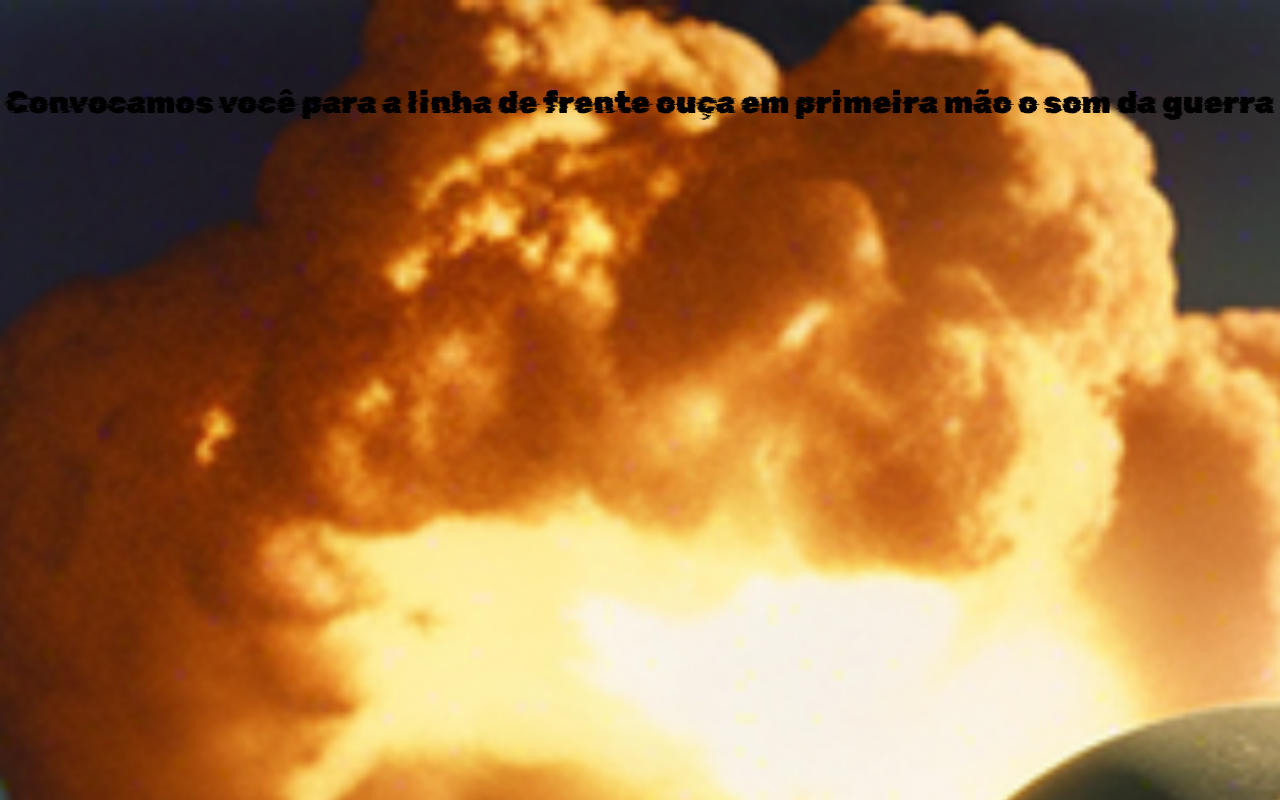
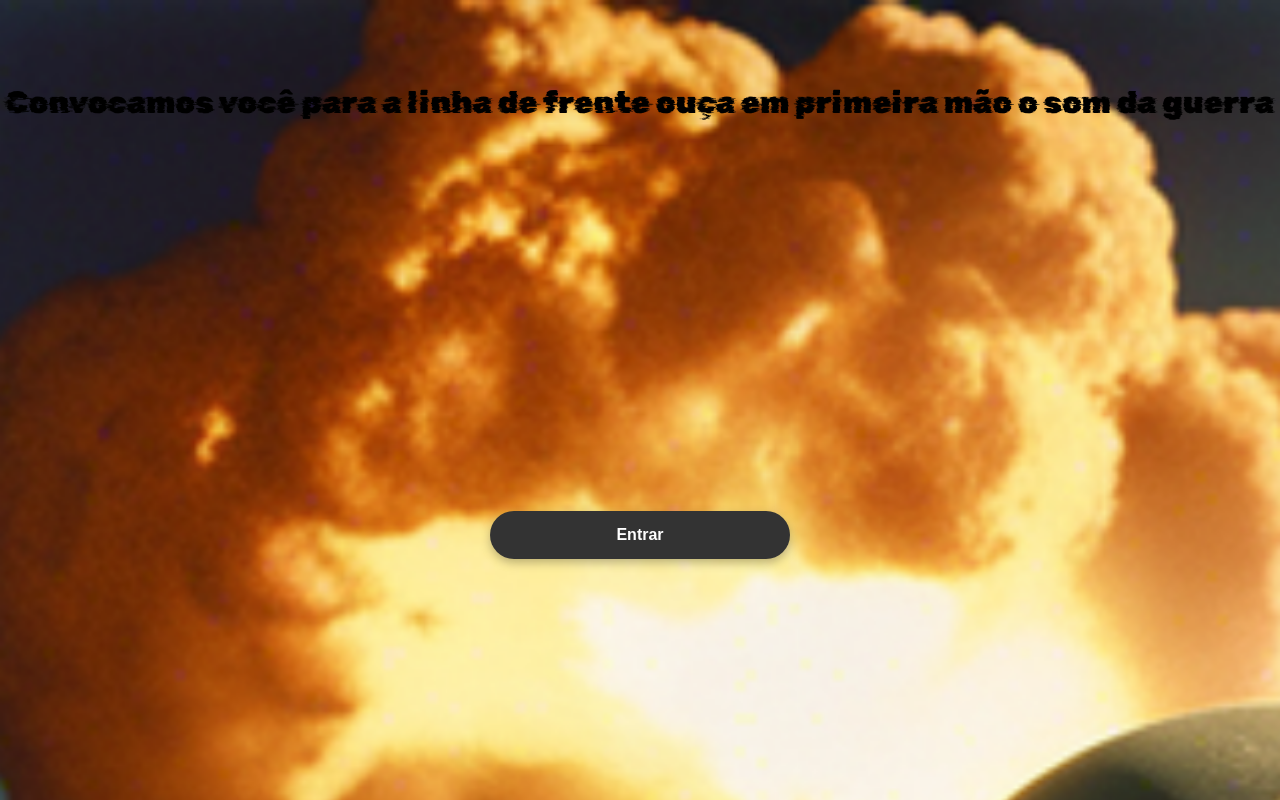
Before and after one commit to caiorr1/kamikaze, a Next.js app: page / in a window 1280 px wide. Built offline with nearby package versions, Linux system fonts and the light colour scheme.

Commit message:
arrumando tempo dos textos

```diff
--- a/app/page.tsx
+++ b/app/page.tsx
@@ -9,8 +9,8 @@ export default function Home() {
   const [showButton, setShowButton] = useState(false);
 
   useEffect(() => {
-    const textTimer = setTimeout(() => setShowText(true), 2000);
-    const buttonTimer = setTimeout(() => setShowButton(true), 4000);
+    const textTimer = setTimeout(() => setShowText(true), 1000);
+    const buttonTimer = setTimeout(() => setShowButton(true), 1000);
 
     return () => {
       clearTimeout(textTimer);
```
